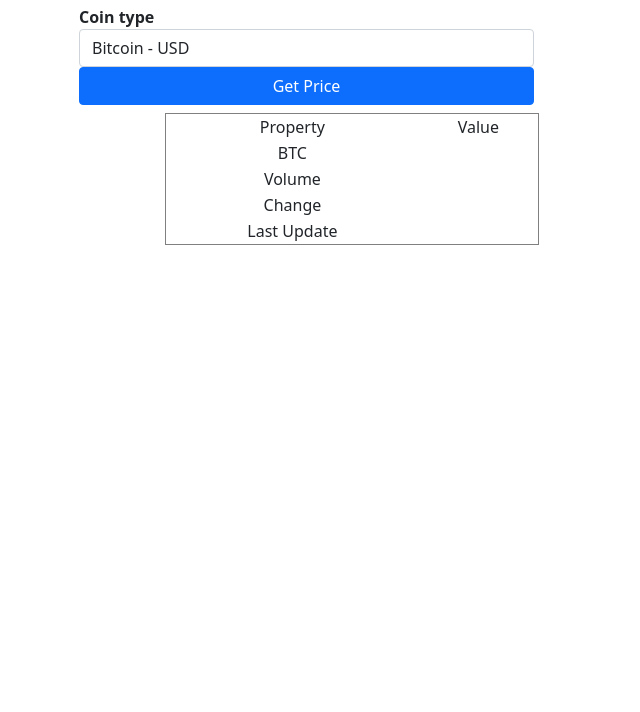
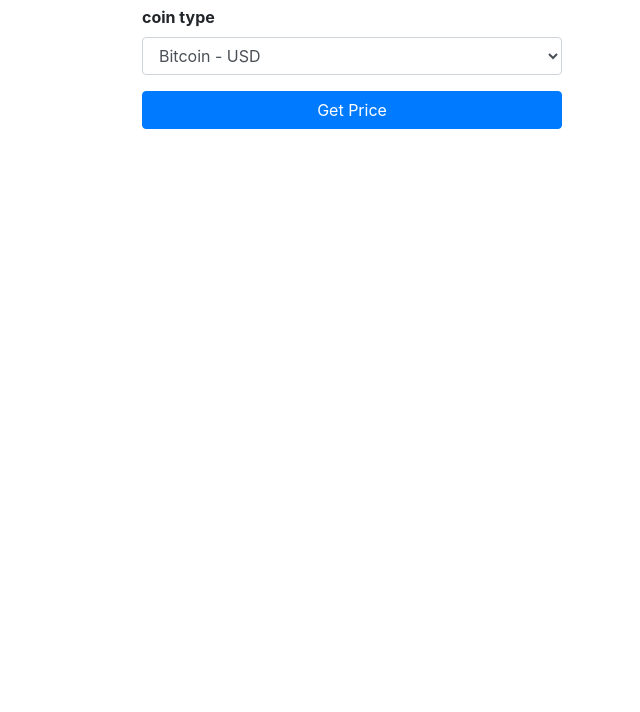
Before and after one commit to amanboss786/CrytoProject, a plain HTML site: page index.html in a window 1280 px wide. Shown: the part 88-800 px from the top of the page, without its empty margins (288-928 px from the left). Drawn offline with nearby package versions, Linux system fonts and the light colour scheme.

Commit message:
Update index.html

```diff
--- a/index.html
+++ b/index.html
@@ -4,7 +4,7 @@
     <meta charset="UTF-8">
     <meta http-equiv="X-UA-Compatible" content="IE=edge">
     <meta name="viewport" content="width=device-width, initial-scale=1.0">
-    <link href="https://cdn.jsdelivr.net/npm/bootstrap@5.0.2/dist/css/bootstrap.min.css" rel="stylesheet" integrity="sha384-EVSTQN3/azprG1Anm3QDgpJLIm9Nao0Yz1ztcQTwFspd3yD65VohhpuuCOmLASjC" crossorigin="anonymous">
+    <link rel="stylesheet" href="https://stackpath.bootstrapcdn.com/bootstrap/4.1.3/css/bootstrap.min.css" integrity="sha384-MCw98/SFnGE8fJT3GXwEOngsV7Zt27NXFoaoApmYm81iuXoPkFOJwJ8ERdknLPMO" crossorigin="anonymous">
     <title>Crypto Tracker</title>
 </head>
 <body>
@@ -12,13 +12,13 @@
         <div class="row justify-content-center">
             <h1 class="col-md-7 text-center">Crypto Tracker</h1>
             <h4 class="col-md-7 text-center">By Aman</h4>
-            <div class="col-md-6 justify-content-center">
-                <div class="col-md-10">
+            <div class="col-md-6 row justify-content-center">
+                <div class="col-10">
                     <form action="" id="searchForm">
                         <div class="form-row">
                             <div class="col-12 form-group">
-                                <label for="xyz"><b>Coin type</b></label>
-                                <select name="cointype" class="form-control" id="xyz">
+                                <label for="xyz"><b>coin type</b></label>
+                                <select name="coinType" class="form-control" id="xyz">
                                     <option value="btc-usd">Bitcoin - USD</option>
                                     <option value="doge-usd">Dogecoin - USD</option>
                                     <option value="eth-usd">Etherum - USD</option>
@@ -29,52 +29,19 @@
                         </div>
 
                         <button type="submit" class="col-12 btn btn-primary">Get Price</button>
-                     </form>
+                    </form>
                 </div>
             </div>
             <div class="col-md-7 text-center row justify-content-center">
-                <table class="col-md-7 m-2" border="1px">
-                    <tr>
-                        <td>
-                            Property
-                        </td>
-                        <td>
-                            Value
-                        </td>
-                    </tr>
-                    <tr>
-                        <td>
-                            BTC
-                        </td>
-                        <td ></td>
-                    </tr>
-                    <tr>
-                        <td>
-                            Volume
-                        </td>
-                        <td ></td>
-                    </tr>
-                    <tr>
-                        <td>
-                            Change
-                        </td>
-                        <td></td>
-                    </tr>
-                    <tr>
-                        <td>
-                            Last Update
-                        </td>
-                        <td></td>
-                    </tr>
+                <table class="col-md-7 m-2" border="1px" id="tableResult">
+
                 </table>
-
             </div>
 
         </div>
+
     </div>
     <script src="https://cdn.jsdelivr.net/npm/axios/dist/axios.min.js"></script>
-
     <script src="app.js"></script>
-
 </body>
 </html>
```
